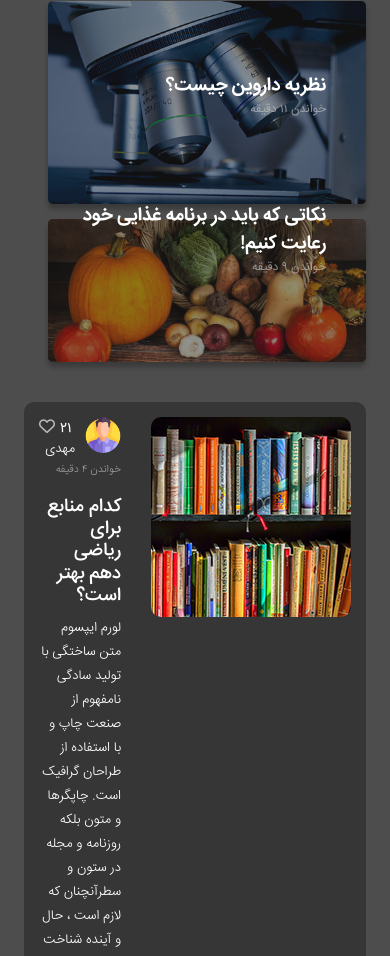
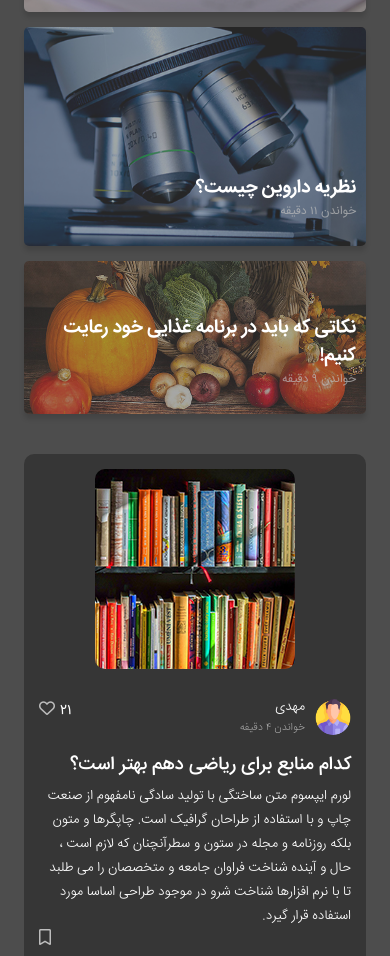
Before and after one commit to ebrahimkoohi/gerana, a plain HTML site: page articleCategory.html in a window 390 px wide. Shown: the part 569-1525 px from the top of the page. Drawn offline with Linux system fonts and the light colour scheme.

Commit message:
article and copyright responsiv fix

```diff
--- a/articleCategory.html
+++ b/articleCategory.html
@@ -88,7 +88,7 @@
 
     <div class="container contentbox">
 
-    <div class="row">
+
 
 
       <div class="row justify-content-evenly">
@@ -143,7 +143,7 @@
 
 
 
-    </div>
+
 
 
 
@@ -381,8 +381,8 @@
 
     <div class="container">
     <div class="row copyright">
-      <div class="col-8 col-md-6"><p>تمامی حقوق مادی و معنوی گرانا محفوظ است. © ۲۰۲۲</p></div>
-      <div class="col-md-6 col-4">
+      <div class="col-7 col-md-6"><p>تمامی حقوق مادی و معنوی گرانا محفوظ است. © ۲۰۲۲</p></div>
+      <div class="col-md-6 col-5">
         <a href="#"><i class="fa-brands fa-instagram"></i></a>
         <a href="#"><i class="fa-brands fa-youtube"></i></a>
         <a href="#"><i class="fa-brands fa-telegram"></i></a>
--- a/css/style.css
+++ b/css/style.css
@@ -555,6 +555,10 @@ a.nav-link{
   background-color: rgb(33, 33, 33);
   transition: .3s ease-in-out;
   width: auto;
+  box-shadow: 0px 5px 5px 0px rgba(0, 0, 0, 0.25);
+  display: block;
+  margin-left: auto;
+  margin-right: auto;
 
 
 }
@@ -564,8 +568,8 @@ a.nav-link{
 .slidpic{
   border-radius: 5px;
   margin-top: 15px;
-  background-color: rgb(33, 33, 33);
-  box-shadow: 0px 5px 5px 0px rgba(0, 0, 0, 0.25);
+
+
   position:relative;
 
 
@@ -673,7 +677,7 @@ a.nav-link{
   border-radius: 10px;
   background-color: rgba(33, 33, 33,.502);
   float: right;
-  width: 92%;
+  width: 100%;
   margin-bottom: 25px;
 }
 .sidebox img{
@@ -1319,6 +1323,20 @@ promo css end
     justify-content: space-evenly;
     margin-top: 15px;
   }
+  .slidtitle{
+    right: 10px;
+    bottom: 10px;
+  }
+  .postbox a img{
+    float: none;
+    display: block;
+    margin-left: auto;
+    margin-right: auto;
+  }
+  .matnpost{
+    padding-right: 0px;
+    margin-top: 30px;
+  }
 }
 @media (max-width:767px) {
   .navarzemanat h4{
```
Also changed, not shown: 404.html (+2 -2 lines), article.html (+2 -2 lines), index.html (+2 -2 lines), index2.html (+2 -2 lines), mahsool.html (+3 -2 lines).
